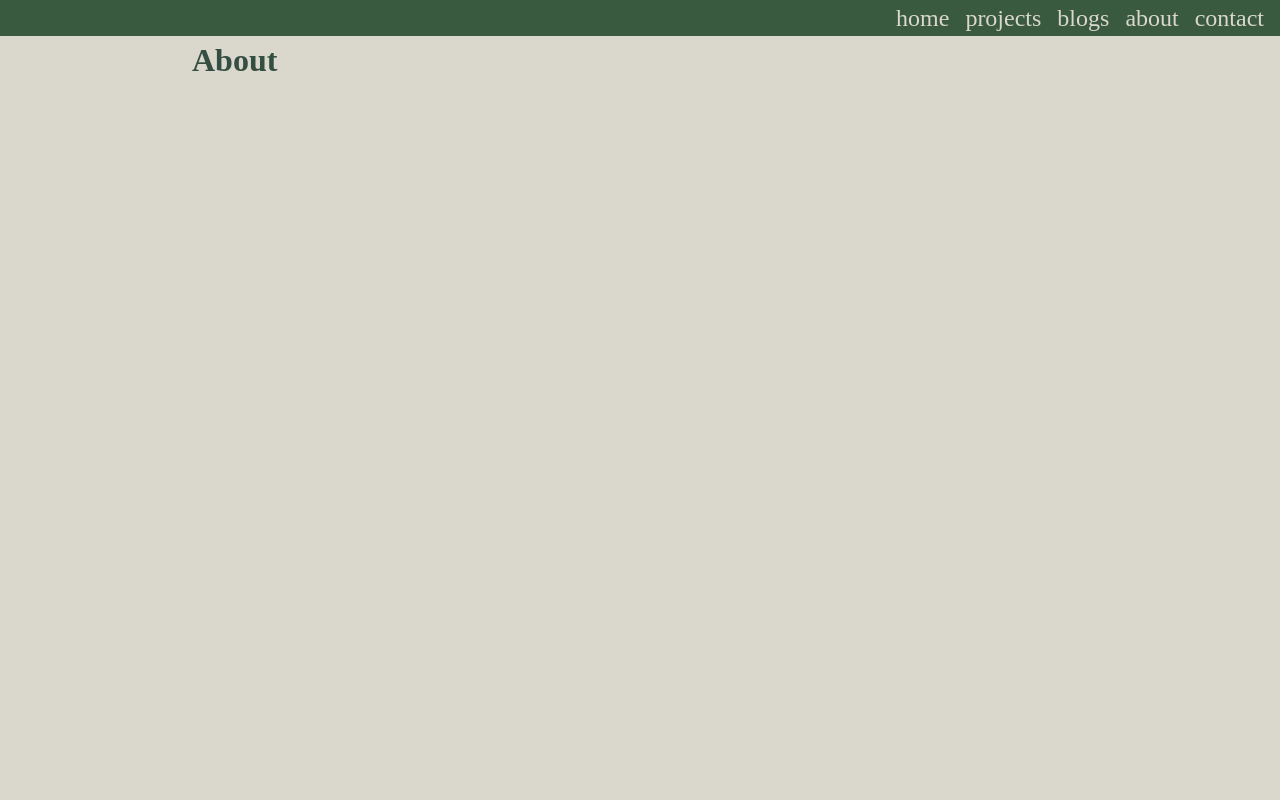
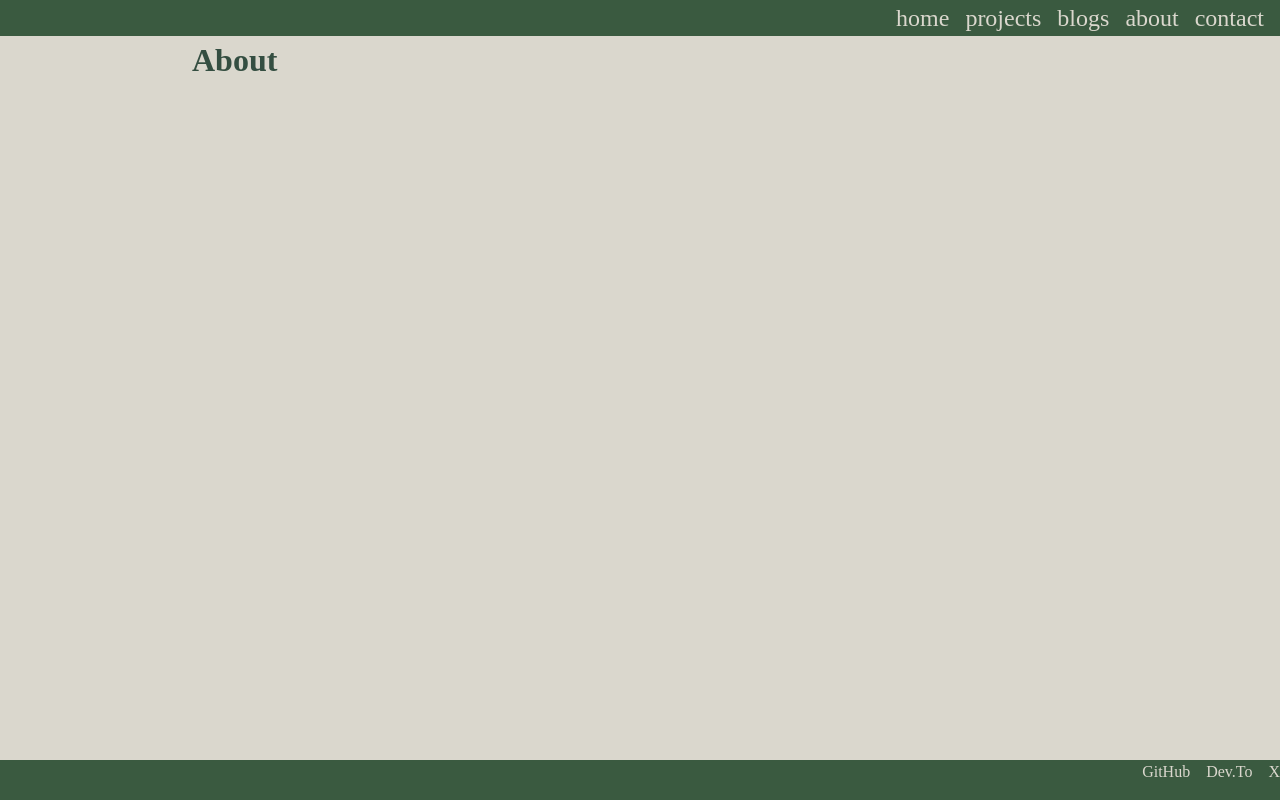
Before and after one commit to jckstllrd/personal-site, a React (Vite) app: page /about in a window 1280 px wide. Built offline with nearby package versions, Linux system fonts and the light colour scheme.

Commit message:
feat: add basic social links to the footer

```diff
--- a/src/components/Footer.module.css
+++ b/src/components/Footer.module.css
@@ -1,4 +1,14 @@
 footer {
   height: 5vh;
   background-color: var(--color-border);
+  display: flex;
+  justify-content: flex-end;
 }
+
+.socialsList {
+  display: flex;
+  gap: var(--space-lg);
+  margin: 0;
+  padding: 0;
+  list-style: none;
+}
--- a/src/components/Footer.tsx
+++ b/src/components/Footer.tsx
@@ -1,5 +1,20 @@
 import styles from "./Footer.module.css";
 
 export default function Footer() {
-  return <footer></footer>;
+  return (
+    <footer>
+      <ul className={styles.socialsList}>
+        <li>
+          <a href="https://github.com/jckstllrd">GitHub</a>
+        </li>
+        <li>
+          <a href="https://dev.to/jckstllrd">Dev.To</a>
+        </li>
+
+        <li>
+          <a href="https://x.com/jackstllrd">X</a>
+        </li>
+      </ul>
+    </footer>
+  );
 }
```
